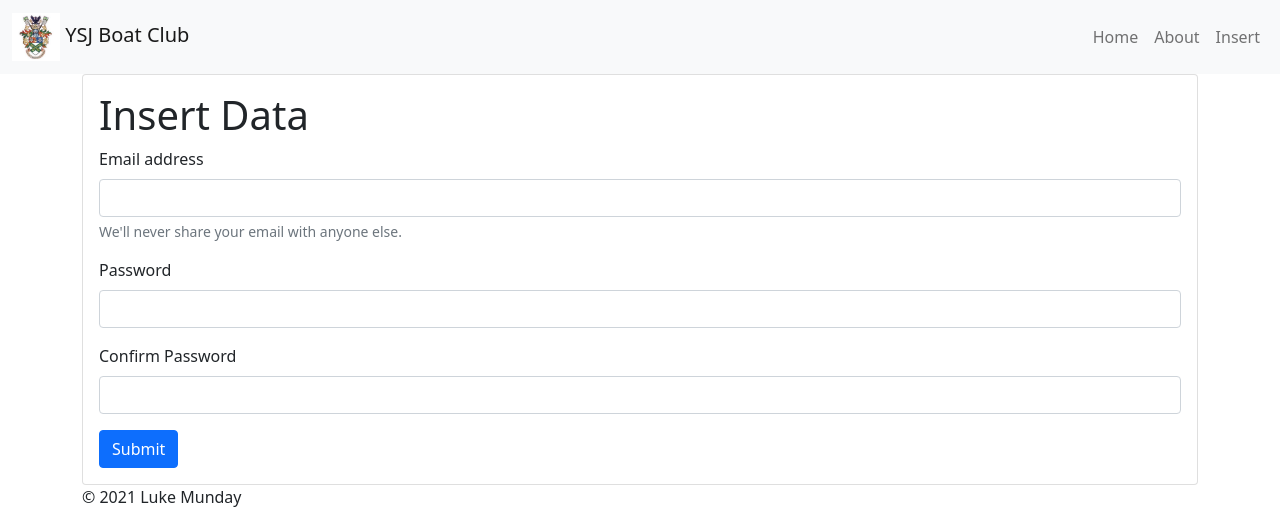
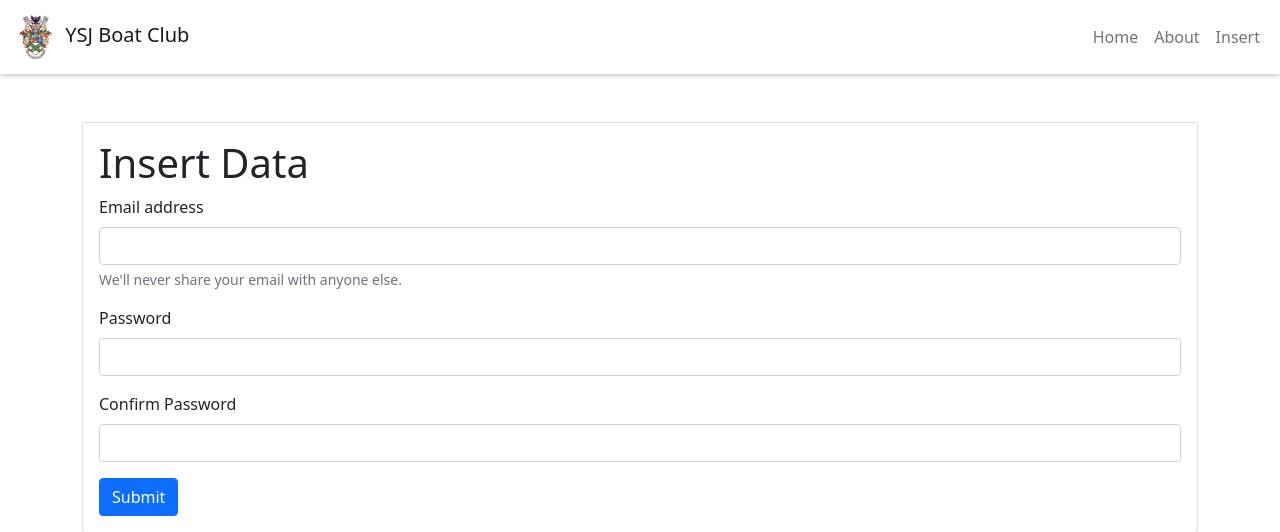
Before and after one commit to LMunday98/3CB109-Assessment-YSJBC_Web_App, a Flask app: page /form in a window 1280 px wide. Shown: the top 532 px of the page. Run offline with Flask 2, Linux system fonts and the light colour scheme.

Commit message:
Added nav css and ref in base html file

```diff
--- /dev/null
+++ b/project/app/static/assets/css/main.css
@@ -0,0 +1,4 @@
+nav {
+    margin-bottom: 3em;
+    box-shadow: 0 2px 4px 0 rgba(0,0,0,.2);
+}
--- a/project/app/templates/base.html
+++ b/project/app/templates/base.html
@@ -4,11 +4,13 @@
 <html lang="en">
   <head>
     <title>{% block title %}{% endblock %}</title>
+    <!-- Import main custom CSS -->
+    <link rel="stylesheet" href="{{ url_for('static', filename='assets/css/main.css') }}">
     <!-- Bootstrap core CSS -->
     <link href="https://cdn.jsdelivr.net/npm/bootstrap@5.0.0-beta2/dist/css/bootstrap.min.css" rel="stylesheet" integrity="sha384-BmbxuPwQa2lc/FVzBcNJ7UAyJxM6wuqIj61tLrc4wSX0szH/Ev+nYRRuWlolflfl" crossorigin="anonymous">
   </head>
   <body>
-    <nav class="navbar navbar-expand-lg navbar-light bg-light">
+    <nav class="navbar navbar-expand-lg navbar-light">
       <div class="container-fluid">
           <a class="navbar-brand" href="/">
               <img src="{{ url_for('static', filename='assets/images/logo.jpg') }}" alt="" width="auto" height="48">
```
